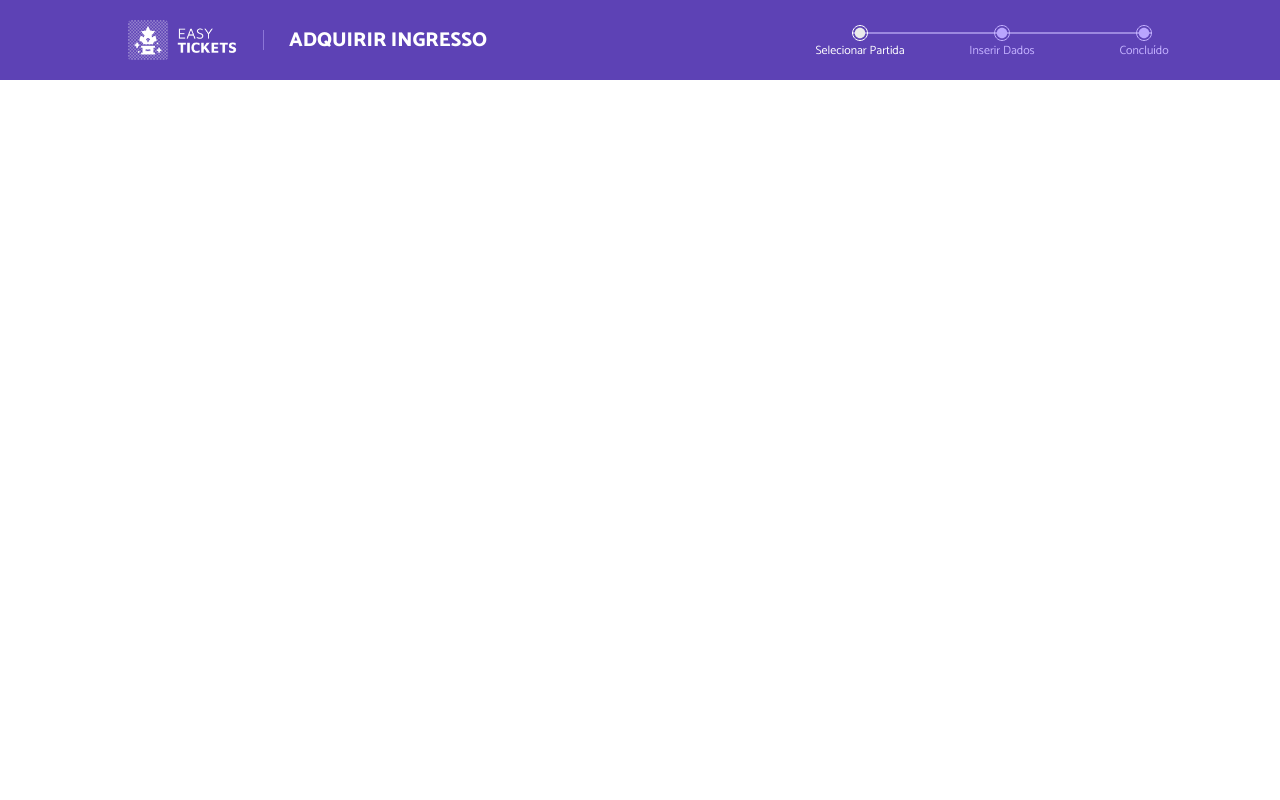
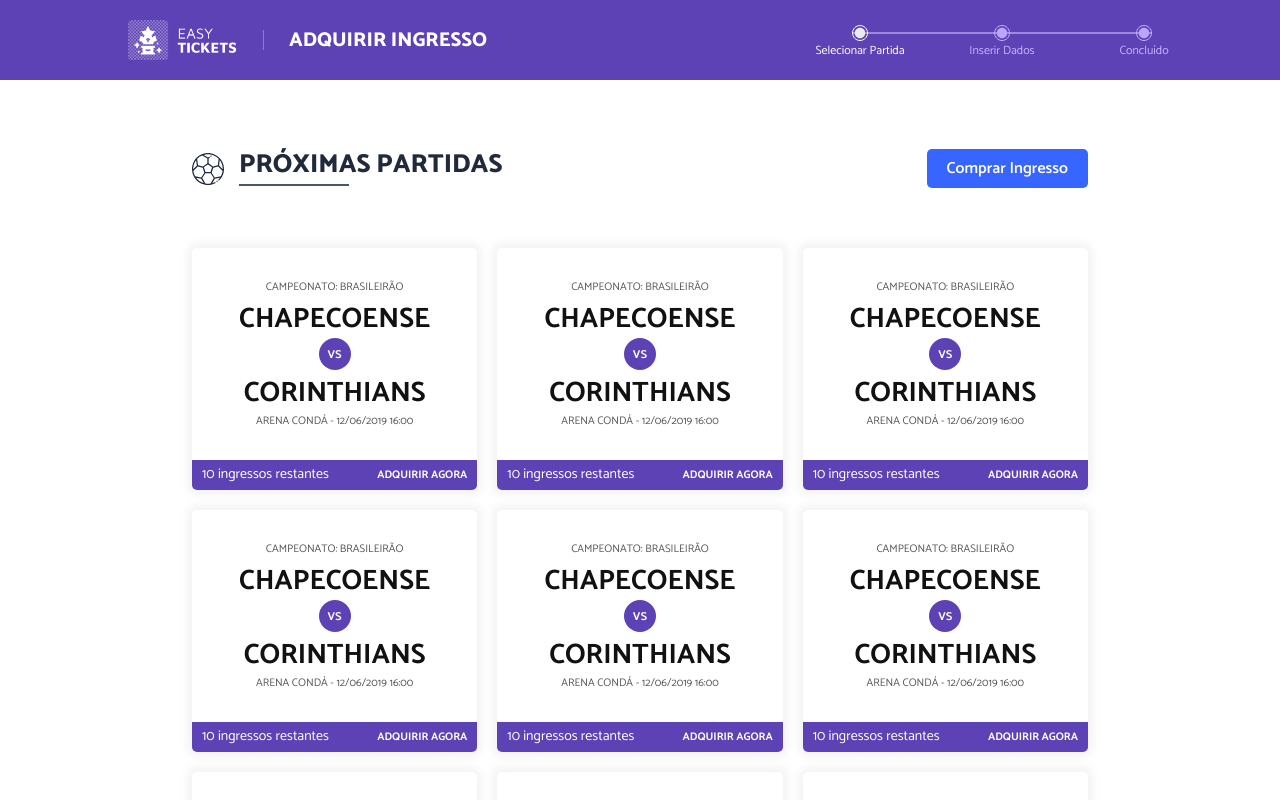
Before and after one commit to DouglasMartins1999/EasyTickets, a React (Create React App) app: page /order in a window 1280 px wide. Shown: the top 800 px of the page. Built offline with nearby package versions, Linux system fonts and the light colour scheme.

Commit message:
Order Ticket Page Created

```diff
--- a/src/easytickets/assets/images/index.js
+++ b/src/easytickets/assets/images/index.js
@@ -12,7 +12,11 @@
     delete: require("./delete.svg"),
 
     loading: require("./loading.gif"),
-    processStep: require("./process-step.svg")
+    processStep: require("./process-step.svg"),
+
+    soccer: require("./soccer.svg"),
+    checked: require("./checked.svg"),
+
 }
 
 export default images;
--- /dev/null
+++ b/src/easytickets/components/Purchase/MatchCard/index.jsx
@@ -0,0 +1,59 @@
+import React, { Component } from 'react';
+import './styles.css'
+
+class MatchCard extends Component {
+    constructor(props){
+        super(props);
+
+        this.state = {
+            isPickerVisible: false,
+            seatAmount: 40
+        }
+
+        this.changeCard = () => {
+            const { isPickerVisible } = this.state;
+            this.card.classList.add("rotate");
+            setTimeout(() => {
+                this.setState({ isPickerVisible: !isPickerVisible })
+                this.card.classList.remove("rotate");
+            }, 270)
+        }
+
+        this.purchaseTicket = (e) => {
+            this.preventBubbling(e);
+        }
+
+        this.preventBubbling = (e) => {
+            e.stopPropagation();
+            props.modal();
+        }
+    }
+    render(){
+        const { isPickerVisible, seatAmount } = this.state;
+        const seats = new Array(seatAmount).fill("");
+        return <div className="card" ref={ref => this.card = ref} onClick={this.changeCard}>
+            { !isPickerVisible ? <div>
+            <div className="match-info">
+                <span>Campeonato: Brasileirão</span>
+                <div className="teams-info">
+                    <h2>Chapecoense</h2>
+                    <span>vs</span>
+                    <h2>Corinthians</h2>
+                </div>
+                <span>Arena Condá - 12/06/2019 16:00</span>
+            </div>
+            <div className="ticket-info">
+                <span>10 ingressos restantes</span>
+                <a>Adquirir Agora</a>
+            </div></div> :
+            <div className="match-info">
+                <span>Escolha um assento</span>
+                <div className="sit-picker">
+                    {seats.map((sit, i) => <button className="sit-number" onClick={this.purchaseTicket}>{i + 1}</button>)}
+                </div>
+            </div>}
+        </div>;
+    }
+}
+
+export default MatchCard;
--- /dev/null
+++ b/src/easytickets/components/Purchase/MatchCard/styles.css
@@ -0,0 +1,112 @@
+.card {
+    width: 100%;
+    max-width: 350px;
+    background: #fff;
+    border-radius: 5px;
+    box-shadow: 0px 0px 10px 5px rgba(0,0,0,0.05);
+    transition: all ease-in-out 250ms;
+    transform: rotateY(0deg);
+}
+
+.rotate {
+    transform: rotateY(90deg);
+}
+
+.match-info {
+    padding: 30px;
+    min-height: 120px;
+    display: flex;
+    flex-direction: column;
+    justify-content: center;
+    align-items: center;
+}
+
+.match-info > span {
+    font-size: 11px;
+    color: #555;
+    text-transform: uppercase;
+}
+
+.teams-info {
+    display: flex;
+    flex-direction: column;
+    justify-content: center;
+    align-items: center;
+}
+
+.teams-info h2 {
+    margin: 0;
+    text-transform: uppercase;
+    color: #111;
+    white-space: nowrap;
+    height: 42px;
+    font-size: 28px;
+}
+
+.teams-info span {
+    width: 32px;
+    height: 32px;
+    color: #FFF;
+    background: #5D42B5;
+    display: inline-flex;
+    justify-content: center;
+    align-items: center;
+    border-radius: 16px;
+    font-weight: 500;
+}
+
+.ticket-info {
+    background: #5D42B5;
+    color: #FFF;
+    border-radius: 0 0 5px 5px;
+    font-size: 14px;
+    display: flex;
+    justify-content: space-between;
+    align-items: center;
+    min-height: 30px;
+    padding: 0 10px;
+}
+
+.ticket-info a {
+    font-weight: 700;
+    text-transform: uppercase;
+    font-size: 11px;
+    cursor: pointer;
+}
+
+.sit-picker {
+    display: grid;
+    grid-template-columns: 1fr 1fr 1fr 1fr 1fr 1fr 1fr 1fr;
+    grid-gap: 3px;
+    margin-top: 15px;
+}
+
+.sit-number {
+    width: 27px;
+    height: 27px;
+    background: #f4f4f4;
+    border-radius: 2px;
+    display: flex;
+    justify-content: center;
+    align-items: center;
+    color: #555;
+    cursor: pointer;
+    padding: 0;
+    font-weight: normal;
+}
+
+.sit-number:hover {
+    color: #FFF;
+}
+
+.sit-number:active,
+.sit-number:focus {
+    background: #5D42B5;
+    color: #FFF;
+}
+
+.sit-picker .inactive {
+    color: #ccc;
+    background: #f7f7f7;
+    cursor: not-allowed;
+}
--- a/src/easytickets/pages/Purchase/Order/index.jsx
+++ b/src/easytickets/pages/Purchase/Order/index.jsx
@@ -1,11 +1,43 @@
 import React, { Component } from 'react';
 import Header from '../../../components/Purchase/Header';
 import "./styles.css"
+import images from '../../../assets/images';
+import MatchCard from '../../../components/Purchase/MatchCard';
+import Modal from '../../../components/Modal';
 
 class OrderPage extends Component {
+    constructor(props){
+        super(props);
+
+        this.state = {
+            matches: [1, 2, 3, 4, 5, 6, 7, 8, 9, 10, 11, 12],
+            isModalVisible: false,
+            currentModal: null
+        }
+
+        this.toggleModal = (modal) => {
+            const { isModalVisible } = this.state;
+            this.setState({ isModalVisible: !isModalVisible, currentModal: modal })
+        }
+    }
     render(){
+        const { matches, isModalVisible, currentModal } = this.state;
         return <section>
             <Header />
+            <main className="purchase-content">
+                <div className="page-header">
+                    <div className="page-title">
+                        <img src={images.soccer} alt="Shopcart Icon"/>
+                        <h1>Próximas Partidas</h1>
+                    </div>
+                    <button>Comprar Ingresso</button>
+                </div>
+
+                <article className="matches-wrapper">
+                    { matches.map(match => <MatchCard match={match} modal={this.toggleModal}/>) }
+                </article>
+            </main>
+            <Modal isOpen={isModalVisible} content={currentModal} onClose={this.toggleModal}/>
         </section>;
     }
 }
--- a/src/easytickets/pages/Purchase/Order/styles.css
+++ b/src/easytickets/pages/Purchase/Order/styles.css
@@ -0,0 +1,47 @@
+.purchase-content {
+    width: 70%;
+    margin: 50px 15%;
+}
+
+.page-header {
+    display: flex;
+    justify-content: space-between;
+    align-items: center;
+}
+
+.page-title {
+    display: flex;
+    align-items: center;
+}
+
+.page-title > h1 {
+    font-weight: 800;
+    font-size: 26px;
+    line-height: 1.5;
+    color: #202A3B;
+    text-transform: uppercase;
+    margin-left: 15px;
+    margin-top: 15px;
+    display: flex;
+    flex-direction: column;
+}
+
+.page-title > h1::after {
+    content: "";
+    display: inline-block;
+    width: 110px;
+    height: 2px;
+    background: #49566C;
+}
+
+.page-title > img {
+    width: 32px;
+    height: 32px;
+}
+
+.matches-wrapper {
+    margin-top: 40px;
+    display: grid;
+    grid-template-columns: 1fr 1fr 1fr;
+    grid-gap: 20px;
+}
```
Also changed, not shown: src/easytickets/assets/images/checked.svg (added), src/easytickets/assets/images/soccer.svg (added).
